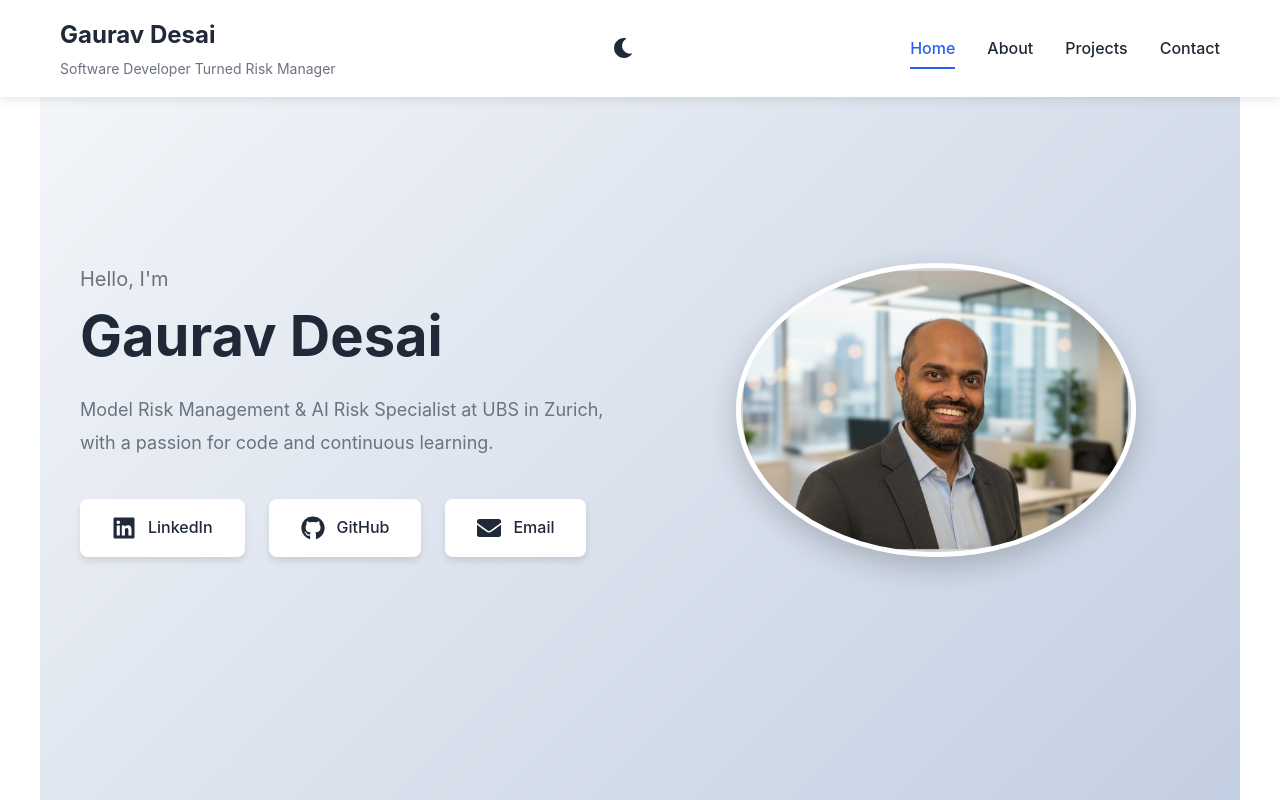
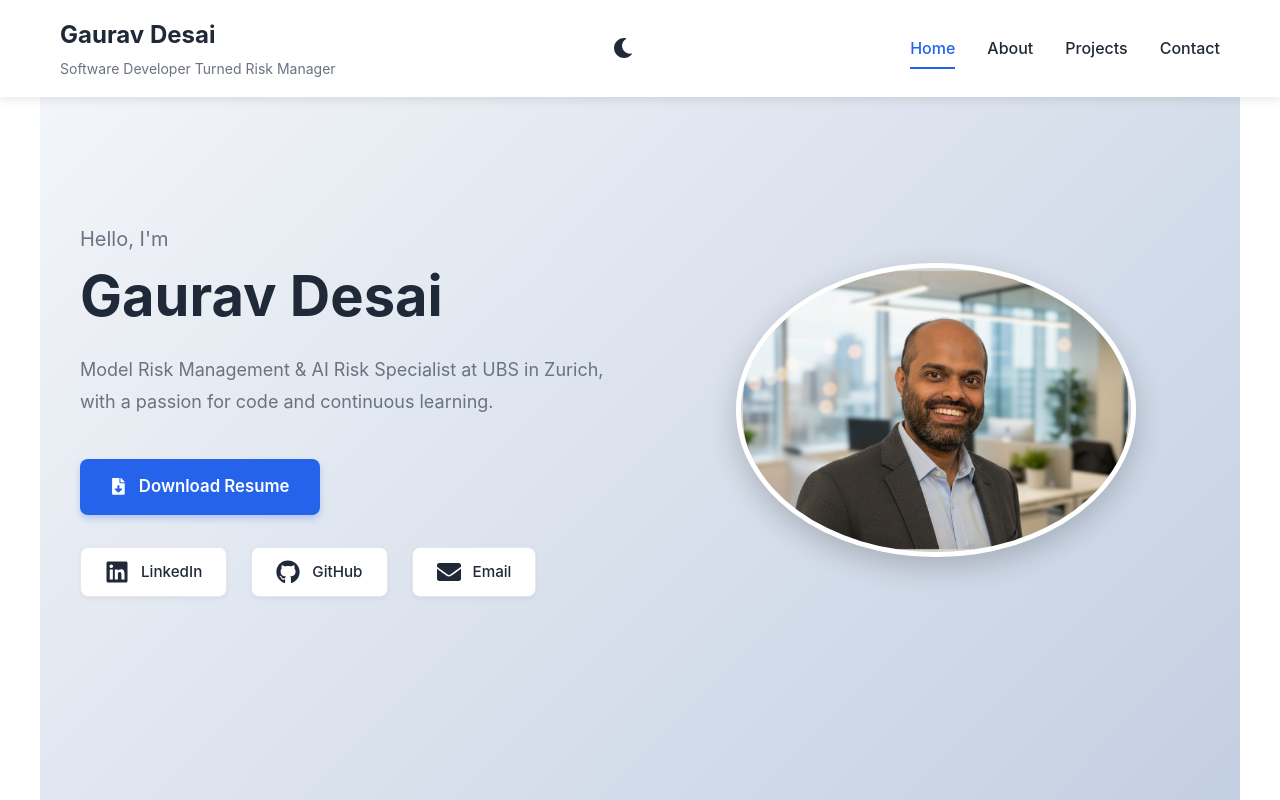
Before and after one commit to gauravkdesai/gauravdesai_website, a React (Vite) app: page / in a window 1280 px wide. Shown: the top 800 px of the page. Built offline with nearby package versions, Linux system fonts and the light colour scheme.

Commit message:
feat: add resume button and framer-motion scroll animations

```diff
--- a/package.json
+++ b/package.json
@@ -11,6 +11,7 @@
     "deploy": "gh-pages -d dist"
   },
   "dependencies": {
+    "framer-motion": "^12.30.0",
     "react": "^18.2.0",
     "react-dom": "^18.2.0",
     "react-icons": "^5.3.0",
--- a/src/components/About.jsx
+++ b/src/components/About.jsx
@@ -1,13 +1,34 @@
 import './About.css'
+import { motion } from 'framer-motion'
 import { aboutData } from '../data/about'
 import SafeLink from './common/SafeLink'
 
 function About() {
   const { bio, skills, certifications } = aboutData;
 
+  const containerVariants = {
+    hidden: { opacity: 0, y: 30 },
+    visible: {
+      opacity: 1,
+      y: 0,
+      transition: { duration: 0.6 }
+    }
+  };
+
+  const itemVariants = {
+    hidden: { opacity: 0, y: 20 },
+    visible: { opacity: 1, y: 0 }
+  };
+
   return (
     <section id="about" className="about">
-      <div className="about-container">
+      <motion.div
+        className="about-container"
+        initial="hidden"
+        whileInView="visible"
+        viewport={{ once: true, amount: 0.2 }}
+        variants={containerVariants}
+      >
         <h2 className="section-title">About Me</h2>
 
         <div className="about-content">
@@ -19,9 +40,15 @@ function About() {
             <h3 className="subsection-title">Skills & Technologies</h3>
             <div className="skills-grid">
               {skills.map((skill, index) => (
-                <span key={index} className="skill-tag" data-category={skill.category}>
+                <motion.span
+                  key={index}
+                  className="skill-tag"
+                  data-category={skill.category}
+                  variants={itemVariants}
+                  transition={{ delay: index * 0.05 }}
+                >
                   {skill.name}
-                </span>
+                </motion.span>
               ))}
             </div>
           </div>
@@ -31,7 +58,12 @@ function About() {
             {certifications.length > 0 ? (
               <ul className="certifications-list">
                 {certifications.map((cert, index) => (
-                  <li key={index} className="certification-item">
+                  <motion.li
+                    key={index}
+                    className="certification-item"
+                    variants={itemVariants}
+                    transition={{ delay: 0.2 + (index * 0.1) }}
+                  >
                     {cert.link ? (
                       <SafeLink href={cert.link}>
                         <strong>{cert.name}</strong>
@@ -41,7 +73,7 @@ function About() {
                     )}
                     <span className="cert-issuer">{cert.issuer}</span>
                     <span className="cert-date">{cert.date}</span>
-                  </li>
+                  </motion.li>
                 ))}
               </ul>
             ) : (
@@ -49,7 +81,7 @@ function About() {
             )}
           </div>
         </div>
-      </div>
+      </motion.div>
     </section>
   )
 }
--- a/src/components/Contact.jsx
+++ b/src/components/Contact.jsx
@@ -1,4 +1,5 @@
 import { useState } from 'react'
+import { motion } from 'framer-motion'
 import { FaEnvelope, FaLinkedin, FaMapMarkerAlt, FaCopy, FaCheck } from 'react-icons/fa'
 import { contactInfo } from '../data/contact'
 import SafeLink from './common/SafeLink'
@@ -37,7 +38,13 @@ function Contact() {
 
   return (
     <section id="contact" className="contact">
-      <div className="contact-container">
+      <motion.div
+        className="contact-container"
+        initial={{ opacity: 0, scale: 0.95 }}
+        whileInView={{ opacity: 1, scale: 1 }}
+        viewport={{ once: true }}
+        transition={{ duration: 0.6 }}
+      >
         <h2 className="section-title">Get In Touch</h2>
         <p className="section-subtitle">
           I'm always open to discussing new projects, creative ideas, or opportunities to be part of your visions.
@@ -45,7 +52,11 @@ function Contact() {
 
         <div className="contact-content">
           <div className="contact-cards">
-            <div className="contact-card email-card">
+            <motion.div
+              className="contact-card email-card"
+              whileHover={{ y: -5 }}
+              transition={{ type: "spring", stiffness: 300 }}
+            >
               <SafeLink
                 href={`mailto:${contactInfo.email}`}
                 className="contact-card-link"
@@ -67,7 +78,7 @@ function Contact() {
                   {copied ? <FaCheck /> : <FaCopy />}
                 </button>
               </div>
-            </div>
+            </motion.div>
 
             <SafeLink
               href={contactInfo.linkedin}
@@ -90,7 +101,7 @@ function Contact() {
             </div>
           </div>
         </div>
-      </div>
+      </motion.div>
     </section>
   )
 }
--- a/src/components/Hero.css
+++ b/src/components/Hero.css
@@ -21,7 +21,7 @@
 }
 
 .hero-text {
-  animation: fadeInUp 0.8s ease;
+  /* Animation handled by Framer Motion */
 }
 
 .hero-greeting {
@@ -47,6 +47,31 @@
   max-width: 600px;
 }
 
+.hero-actions {
+  margin-bottom: 2rem;
+}
+
+.resume-btn {
+  display: inline-flex;
+  align-items: center;
+  gap: 0.75rem;
+  padding: 0.8rem 1.75rem;
+  background-color: var(--primary-blue);
+  color: #ffffff; /* Always white for contrast on blue */
+  border-radius: 8px;
+  font-weight: 600;
+  font-size: 1.05rem;
+  transition: all 0.3s ease;
+  box-shadow: 0 4px 6px rgba(37, 99, 235, 0.25);
+  border: 2px solid transparent;
+}
+
+.resume-btn:hover {
+  background-color: var(--primary-blue-dark);
+  transform: translateY(-2px);
+  box-shadow: 0 6px 12px rgba(37, 99, 235, 0.35);
+}
+
 .hero-social {
   display: flex;
   gap: 1.5rem;
@@ -57,29 +82,33 @@
   display: flex;
   align-items: center;
   gap: 0.75rem;
-  padding: 1rem 2rem;
+  padding: 0.75rem 1.5rem;
   background-color: var(--white);
   border-radius: 8px;
-  box-shadow: 0 4px 6px rgba(0, 0, 0, 0.1);
+  box-shadow: 0 2px 4px rgba(0, 0, 0, 0.05); /* Softer shadow */
   transition: all 0.3s ease;
   color: var(--text-primary);
   font-weight: 500;
-  font-size: 1rem;
+  font-size: 0.95rem;
+  border: 1px solid var(--gray-lighter); /* Added border for definition */
 }
 
 .social-link:hover {
   transform: translateY(-2px);
-  box-shadow: 0 6px 12px rgba(0, 0, 0, 0.15);
+  box-shadow: 0 4px 8px rgba(0, 0, 0, 0.1);
+  border-color: var(--gray-light);
 }
 
 .social-link.linkedin:hover {
   background-color: #0077b5;
-  color: var(--white);
+  color: #ffffff;
+  border-color: #0077b5;
 }
 
 .social-link.github:hover {
   background-color: #333;
-  color: var(--white);
+  color: #ffffff;
+  border-color: #333;
 }
 
 .social-link.email {
@@ -88,7 +117,8 @@
 
 .social-link.email:hover {
   background-color: var(--primary-blue);
-  color: var(--white);
+  color: #ffffff;
+  border-color: var(--primary-blue);
 }
 
 .social-link svg {
@@ -137,7 +167,7 @@
   display: flex;
   justify-content: center;
   align-items: center;
-  animation: fadeIn 1s ease;
+  /* Animation handled by Framer Motion */
 }
 
 .hero-image img {
@@ -147,26 +177,6 @@
   border-radius: 50%;
   box-shadow: 0 10px 30px rgba(0, 0, 0, 0.2);
   border: 5px solid var(--white);
-}
-
-@keyframes fadeIn {
-  from {
-    opacity: 0;
-  }
-  to {
-    opacity: 1;
-  }
-}
-
-@keyframes fadeInUp {
-  from {
-    opacity: 0;
-    transform: translateY(30px);
-  }
-  to {
-    opacity: 1;
-    transform: translateY(0);
-  }
 }
 
 @media (max-width: 968px) {
--- a/src/components/Hero.jsx
+++ b/src/components/Hero.jsx
@@ -1,5 +1,6 @@
 import { useState } from 'react'
-import { FaLinkedin, FaGithub, FaEnvelope, FaCopy, FaCheck } from 'react-icons/fa'
+import { motion } from 'framer-motion'
+import { FaLinkedin, FaGithub, FaEnvelope, FaCopy, FaCheck, FaFileDownload } from 'react-icons/fa'
 import './Hero.css'
 
 function Hero() {
@@ -51,10 +52,27 @@ function Hero() {
     <section id="home" className="hero">
       <div className="hero-container">
         <div className="hero-content">
-          <div className="hero-text">
+          <motion.div
+            className="hero-text"
+            initial={{ opacity: 0, y: 30 }}
+            animate={{ opacity: 1, y: 0 }}
+            transition={{ duration: 0.8 }}
+          >
             <h2 className="hero-greeting">Hello, I'm</h2>
             <h1 className="hero-name">Gaurav Desai</h1>
             <p className="hero-bio">{shortBio}</p>
+
+            <div className="hero-actions">
+              <a
+                href="/gauravdesai_website/resume.pdf"
+                target="_blank"
+                rel="noopener noreferrer"
+                className="resume-btn"
+              >
+                <FaFileDownload />
+                <span>Download Resume</span>
+              </a>
+            </div>
 
             <div className="hero-social">
               <a
@@ -100,9 +118,14 @@ function Hero() {
                 </button>
               </a>
             </div>
-          </div>
+          </motion.div>
 
-          <div className="hero-image">
+          <motion.div
+            className="hero-image"
+            initial={{ opacity: 0, scale: 0.9 }}
+            animate={{ opacity: 1, scale: 1 }}
+            transition={{ duration: 0.8, delay: 0.2 }}
+          >
             <img
               src={profilePhoto}
               alt="Gaurav Desai"
@@ -112,7 +135,7 @@ function Hero() {
                 e.target.src = 'https://via.placeholder.com/400x400?text=Profile+Photo'
               }}
             />
-          </div>
+          </motion.div>
         </div>
       </div>
     </section>
--- a/src/components/Projects.jsx
+++ b/src/components/Projects.jsx
@@ -1,4 +1,5 @@
 import { useState } from 'react'
+import { motion, AnimatePresence } from 'framer-motion'
 import { FaGithub, FaExternalLinkAlt } from 'react-icons/fa'
 import { projects } from '../data/projects'
 import SafeLink from './common/SafeLink'
@@ -17,6 +18,12 @@ function Projects() {
   return (
     <section id="projects" className="projects">
       <div className="projects-container">
+        <motion.div
+          initial={{ opacity: 0, y: 20 }}
+          whileInView={{ opacity: 1, y: 0 }}
+          viewport={{ once: true }}
+          transition={{ duration: 0.6 }}
+        >
           <h2 className="section-title">Projects</h2>
           <p className="section-subtitle">
           Portfolio of Personal Projects
@@ -34,10 +41,23 @@ function Projects() {
               </button>
             ))}
           </div>
+        </motion.div>
 
-        <div className="projects-grid">
+        <motion.div
+          layout
+          className="projects-grid"
+        >
+          <AnimatePresence>
             {filteredProjects.map((project, index) => (
-            <div key={index} className={`project-card ${project.wip ? 'project-card-wip' : ''}`}>
+              <motion.div
+                layout
+                initial={{ opacity: 0, scale: 0.9 }}
+                animate={{ opacity: 1, scale: 1 }}
+                exit={{ opacity: 0, scale: 0.9 }}
+                transition={{ duration: 0.3 }}
+                key={`${project.title}-${index}`} // Use title to maintain identity for animation
+                className={`project-card ${project.wip ? 'project-card-wip' : ''}`}
+              >
                 <div className="project-title-container">
                   <h3 className="project-title">{project.title}</h3>
                   {project.wip && (
@@ -84,9 +104,10 @@ function Projects() {
                     </SafeLink>
                   )}
                 </div>
-            </div>
+              </motion.div>
             ))}
-        </div>
+          </AnimatePresence>
+        </motion.div>
       </div>
     </section>
   )
```
Also changed, not shown: 2 other files (tests, documents, lock files or other folders). Lines whose indentation alone changed are shown as unchanged.
